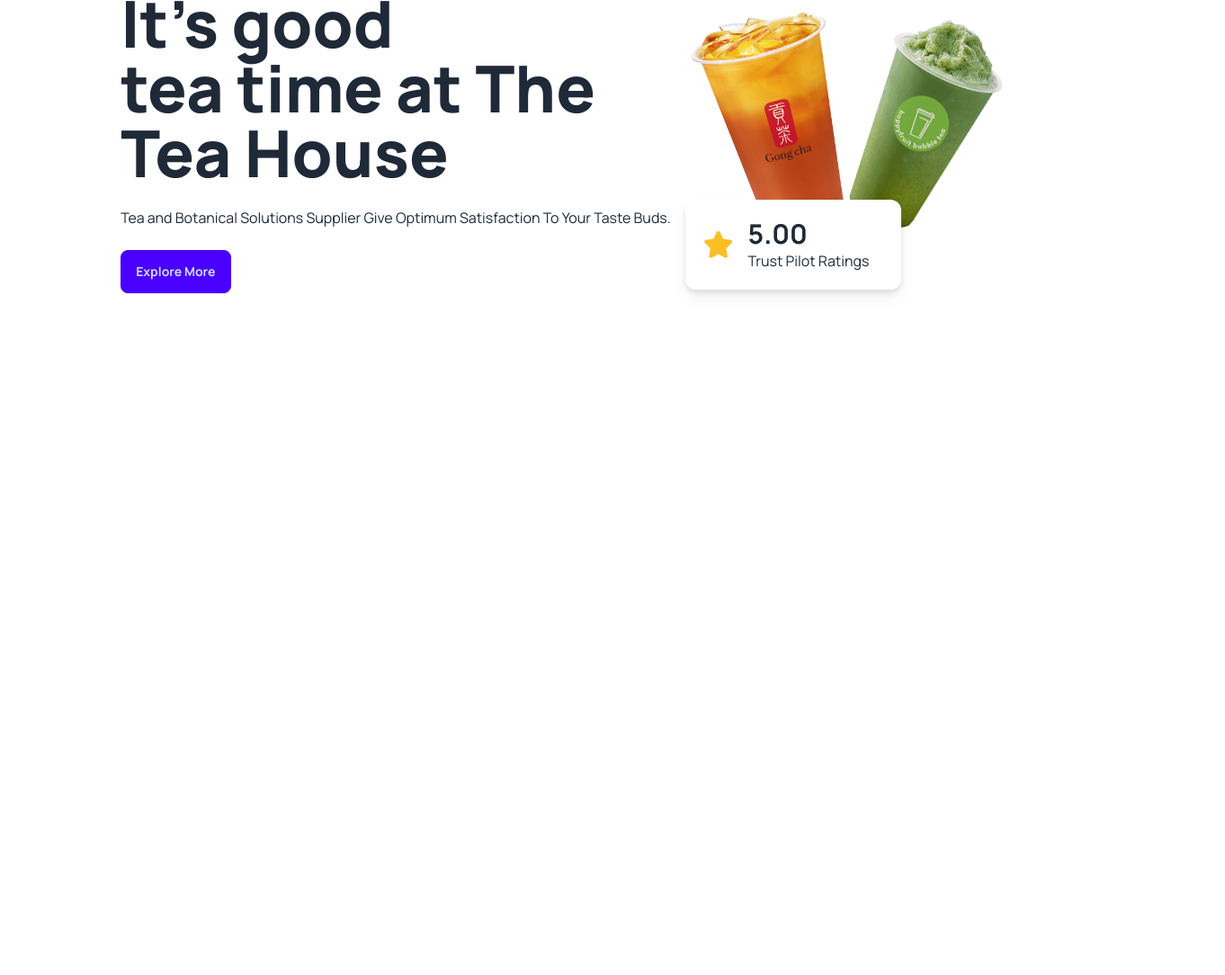
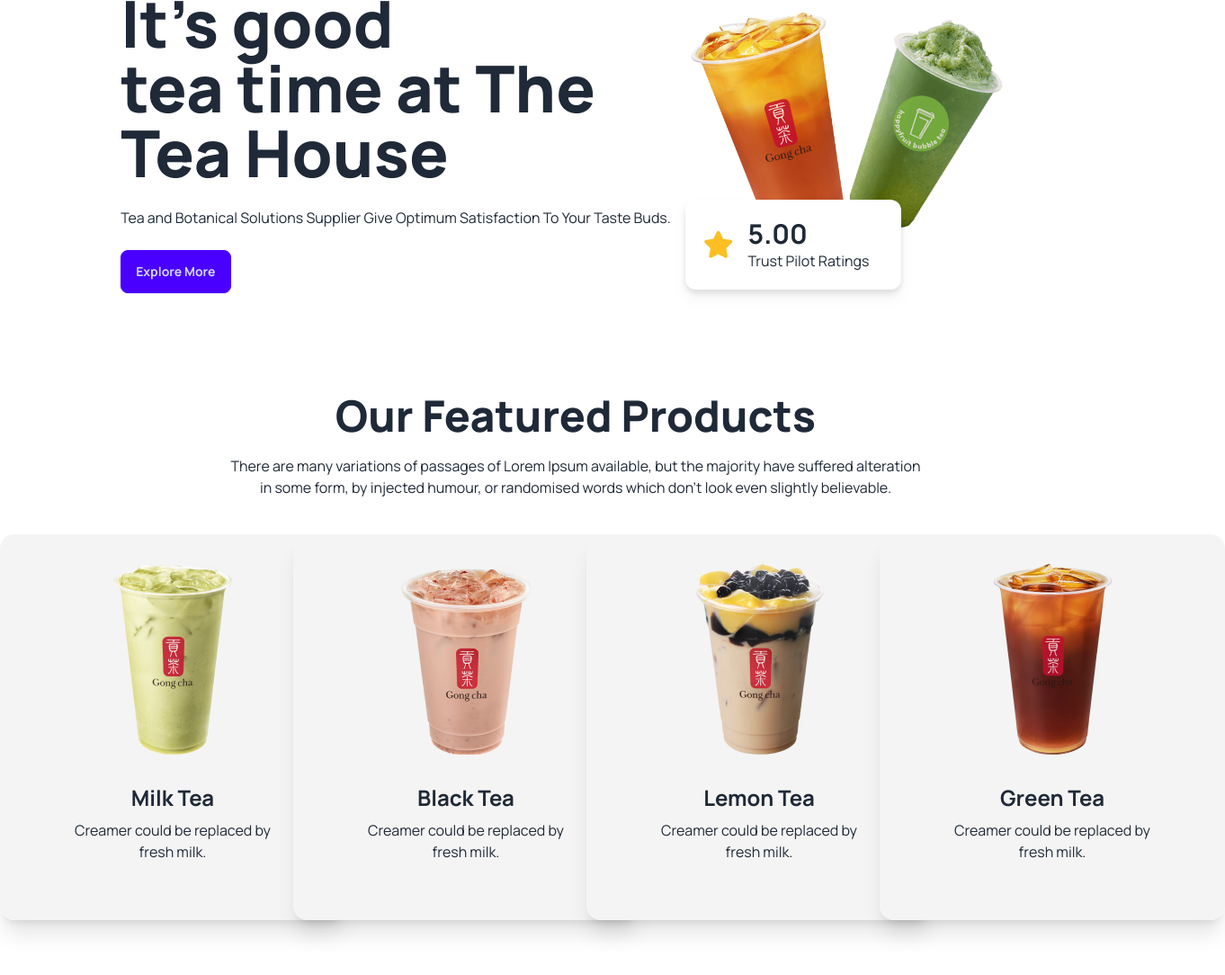
Before and after one commit to alamin6688/tea-house-website, a plain HTML site: page index.html in a window 1280 px wide. Shown: the part 26-1110 px from the top of the page at 90% size, 1362 px wide, since content can reach past the window. Before the commit the page ends 800 px from the top, so only its background shows below. Drawn offline with nearby package versions, Linux system fonts and the light colour scheme.

Commit message:
Featured Product Section added

```diff
--- a/index.html
+++ b/index.html
@@ -32,6 +32,7 @@
     </style>
 </head>
 <body class="font-manrope">
+    <!-- Banner Section -->
     <header class="container mx-auto">
         <div class="hero">
             <div class="hero-content flex-col lg:flex-row">
@@ -58,7 +59,52 @@
             </div>
           </div>
     </header>
-    <main>
+    <main class="container mx-auto">
+        <!-- Featured Section -->
+        <section class="text-center my-24">
+            <h2 class="text-5xl font-extrabold mb-5">
+                Our Featured Products
+            </h2>
+            <p class="lg:max-w-3xl mb-10 mx-auto">
+                There are many variations of passages of Lorem Ipsum available, but the majority have suffered alteration in some form, by injected humour, or randomised words which don't look even slightly believable.
+            </p>
+            <!-- Featured Tea Card Container -->
+            <div class="grid gap-6 grid-cols-1 md:grid-cols-2 lg:grid-cols-4">
+                <!-- First Card -->
+                <div class="card w-96 p-8 bg-gradient-to-r from-[#F4F4F4] to-[#F4F4F4] shadow-xl">
+                    <figure><img src="images/tea-1.png" alt="Shoes" /></figure>
+                    <div class="card-body justify-center">
+                    <h2 class="text-2xl font-bold">Milk Tea</h2>
+                    <p>Creamer could be replaced by fresh milk.</p>
+                    </div>
+                </div>
+                <!-- Second Card -->
+                <div class="card w-96 p-8 bg-gradient-to-r from-[#F4F4F4] to-[#F4F4F4] shadow-xl">
+                    <figure><img src="images/tea-2.png" alt="Shoes" /></figure>
+                    <div class="card-body justify-center">
+                    <h2 class="text-2xl font-bold">Black Tea</h2>
+                    <p>Creamer could be replaced by fresh milk.</p>
+                    </div>
+                </div>
+                <!-- Third Card -->
+                <div class="card w-96 p-8 bg-gradient-to-r from-[#F4F4F4] to-[#F4F4F4] shadow-xl">
+                    <figure><img src="images/tea-3.png" alt="Shoes" /></figure>
+                    <div class="card-body justify-center">
+                    <h2 class="text-2xl font-bold">Lemon Tea</h2>
+                    <p>Creamer could be replaced by fresh milk.</p>
+                    </div>
+                </div>
+                <!-- Fourth Card -->
+                <div class="card w-96 p-8 bg-gradient-to-r from-[#F4F4F4] to-[#F4F4F4] shadow-xl">
+                    <figure><img src="images/tea-4.png" alt="Shoes" /></figure>
+                    <div class="card-body justify-center">
+                    <h2 class="text-2xl font-bold">Green Tea</h2>
+                    <p>Creamer could be replaced by fresh milk.</p>
+                    </div>
+                </div>
+            </div>
+        </section>
+
 
 
     </main>
```
